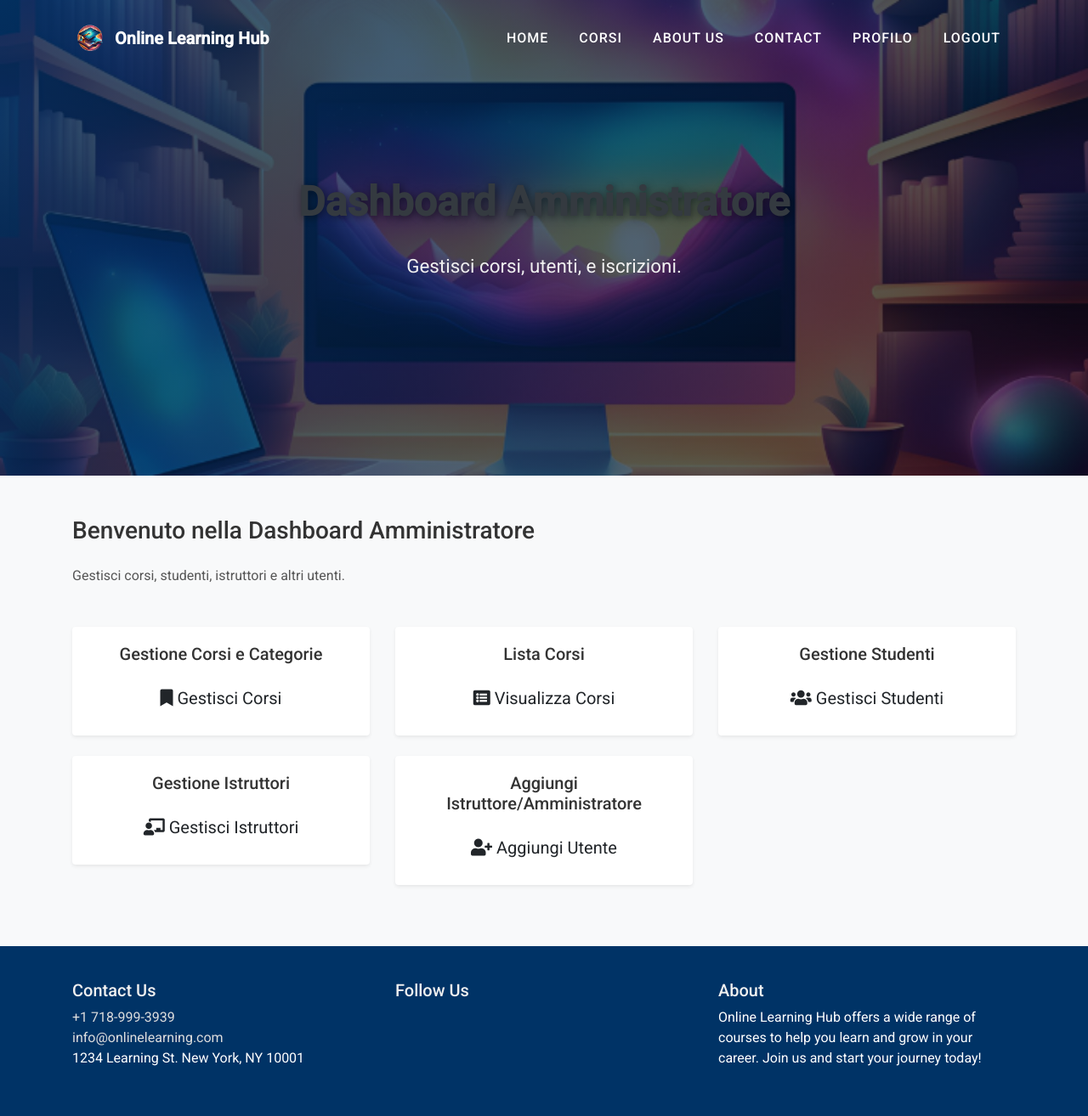
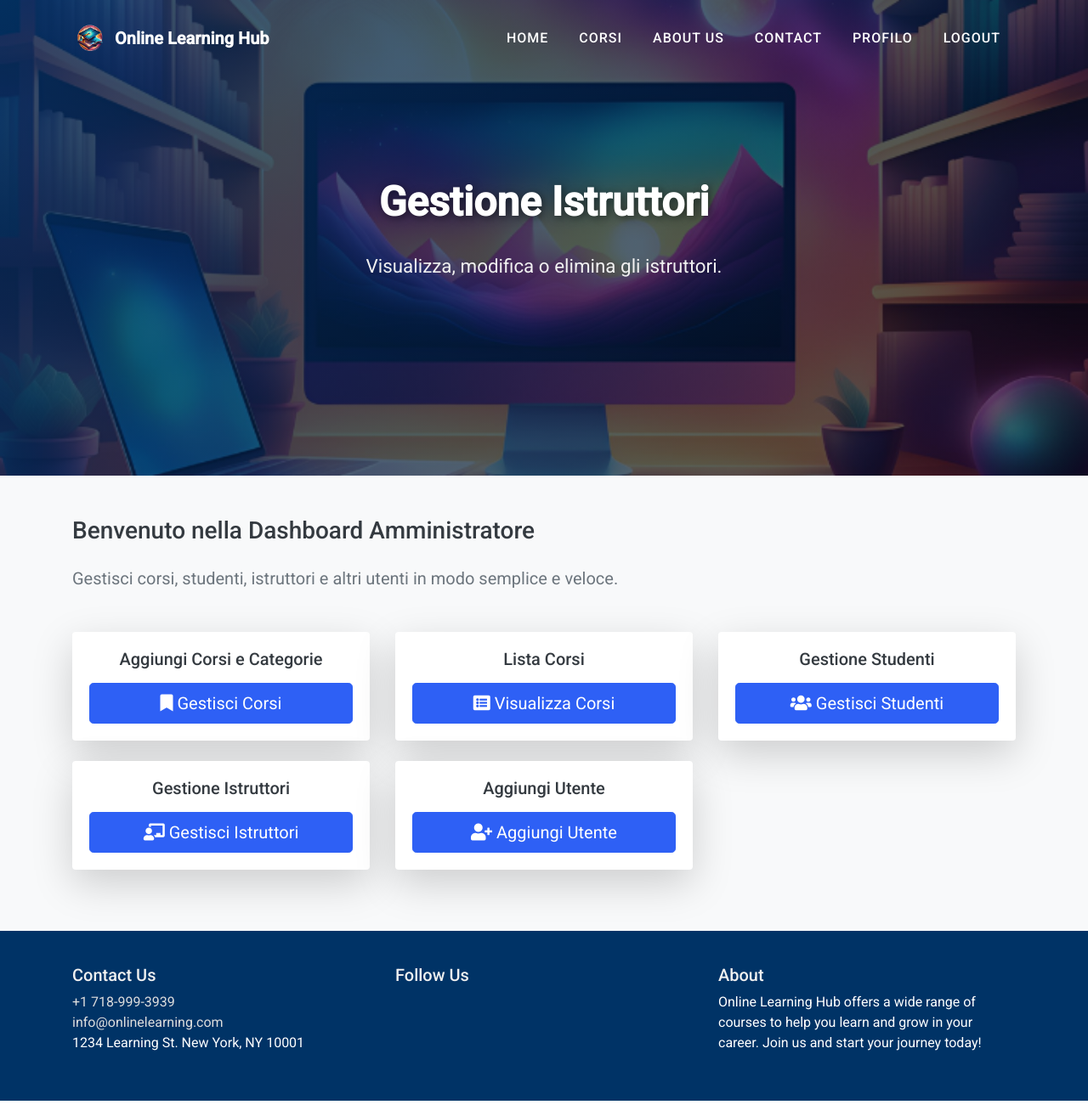
Before and after one commit to lakaraa/corsi, a PHP site: page /amministratoreDashboard.php in a window 1280 px wide. Shown: the whole page at 85% size. Run offline with PHP 8.4, Linux system fonts and the light colour scheme; data that the repository does not hold is empty.

Commit message:
modifica finale dashboard amministratore

```diff
--- a/amministratoreDashboard.php
+++ b/amministratoreDashboard.php
@@ -9,27 +9,28 @@ if (!$pdo) {
 }
 ?>
 
-<header class="header-bg" style="background-color: #f8f9fa;">
+<!-- Header Section -->
+<header class="header-bg">
     <div class="overlay"></div>
-    <div class="container text-center text-dark d-flex align-items-center justify-content-center flex-column">
-        <h1 class="hero-title">Dashboard Amministratore</h1>
-        <p class="hero-subtext">Gestisci corsi, utenti, e iscrizioni.</p>
+    <div class="container text-center text-white d-flex align-items-center justify-content-center flex-column">
+        <h1 class="hero-title">Gestione Istruttori</h1>
+        <p class="hero-subtext">Visualizza, modifica o elimina gli istruttori.</p>
     </div>
 </header>
 
 <!-- Admin Dashboard Section -->
 <section class="section py-5 bg-light">
     <div class="container">
-        <h3 class="mb-4" style="color: #333;">Benvenuto nella Dashboard Amministratore</h3>
-        <p class="mb-5" style="color: #555;">Gestisci corsi, studenti, istruttori e altri utenti.</p>
+        <h3 class="mb-4 text-dark">Benvenuto nella Dashboard Amministratore</h3>
+        <p class="lead mb-5 text-muted">Gestisci corsi, studenti, istruttori e altri utenti in modo semplice e veloce.</p>
 
         <div class="row">
             <!-- Gestione Corsi e Categorie -->
             <div class="col-md-4 mb-4">
-                <div class="card shadow-sm border-0">
+                <div class="card shadow-lg border-0">
                     <div class="card-body text-center">
-                        <h5 class="card-title mb-3" style="color: #333;">Gestione Corsi e Categorie</h5>
-                        <a href="gestione_corsi_categoria.php" class="btn btn-custom-blue btn-lg w-100">
+                        <h5 class="card-title mb-3 text-dark">Aggiungi Corsi e Categorie</h5>
+                        <a href="gestione_corsi_categoria.php" class="btn btn-primary btn-lg w-100">
                             <i class="fas fa-bookmark"></i> Gestisci Corsi
                         </a>
                     </div>
@@ -38,10 +39,10 @@ if (!$pdo) {
 
             <!-- Lista Corsi -->
             <div class="col-md-4 mb-4">
-                <div class="card shadow-sm border-0">
+                <div class="card shadow-lg border-0">
                     <div class="card-body text-center">
-                        <h5 class="card-title mb-3" style="color: #333;">Lista Corsi</h5>
-                        <a href="gestione_corsi.php" class="btn btn-custom-blue btn-lg w-100">
+                        <h5 class="card-title mb-3 text-dark">Lista Corsi</h5>
+                        <a href="gestione_corsi.php" class="btn btn-primary btn-lg w-100">
                             <i class="fas fa-list-alt"></i> Visualizza Corsi
                         </a>
                     </div>
@@ -50,10 +51,10 @@ if (!$pdo) {
 
             <!-- Gestione Studenti -->
             <div class="col-md-4 mb-4">
-                <div class="card shadow-sm border-0">
+                <div class="card shadow-lg border-0">
                     <div class="card-body text-center">
-                        <h5 class="card-title mb-3" style="color: #333;">Gestione Studenti</h5>
-                        <a href="gestione_studenti.php" class="btn btn-custom-blue btn-lg w-100">
+                        <h5 class="card-title mb-3 text-dark">Gestione Studenti</h5>
+                        <a href="gestione_studenti.php" class="btn btn-primary btn-lg w-100">
                             <i class="fas fa-users"></i> Gestisci Studenti
                         </a>
                     </div>
@@ -62,10 +63,10 @@ if (!$pdo) {
 
             <!-- Gestione Istruttori -->
             <div class="col-md-4 mb-4">
-                <div class="card shadow-sm border-0">
+                <div class="card shadow-lg border-0">
                     <div class="card-body text-center">
-                        <h5 class="card-title mb-3" style="color: #333;">Gestione Istruttori</h5>
-                        <a href="gestione_istruttori.php" class="btn btn-custom-blue btn-lg w-100">
+                        <h5 class="card-title mb-3 text-dark">Gestione Istruttori</h5>
+                        <a href="gestione_istruttori.php" class="btn btn-primary btn-lg w-100">
                             <i class="fas fa-chalkboard-teacher"></i> Gestisci Istruttori
                         </a>
                     </div>
@@ -74,10 +75,10 @@ if (!$pdo) {
 
             <!-- Aggiungi Istruttore/Amministratore -->
             <div class="col-md-4 mb-4">
-                <div class="card shadow-sm border-0">
+                <div class="card shadow-lg border-0">
                     <div class="card-body text-center">
-                        <h5 class="card-title mb-3" style="color: #333;">Aggiungi Istruttore/Amministratore</h5>
-                        <a href="registrazione_utenti.php" class="btn btn-custom-blue btn-lg w-100">
+                        <h5 class="card-title mb-3 text-dark">Aggiungi Utente</h5>
+                        <a href="registrazione_utenti.php" class="btn btn-primary btn-lg w-100">
                             <i class="fas fa-user-plus"></i> Aggiungi Utente
                         </a>
                     </div>
```
